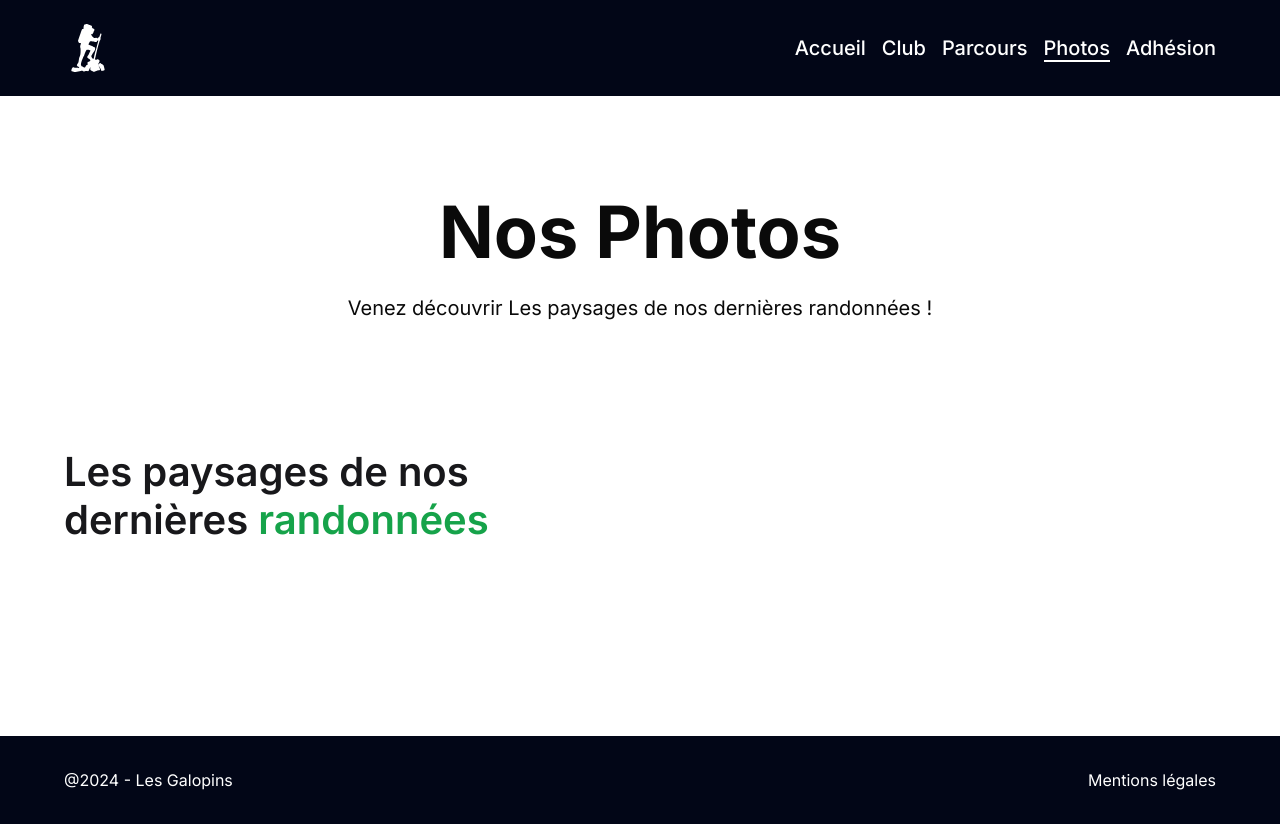
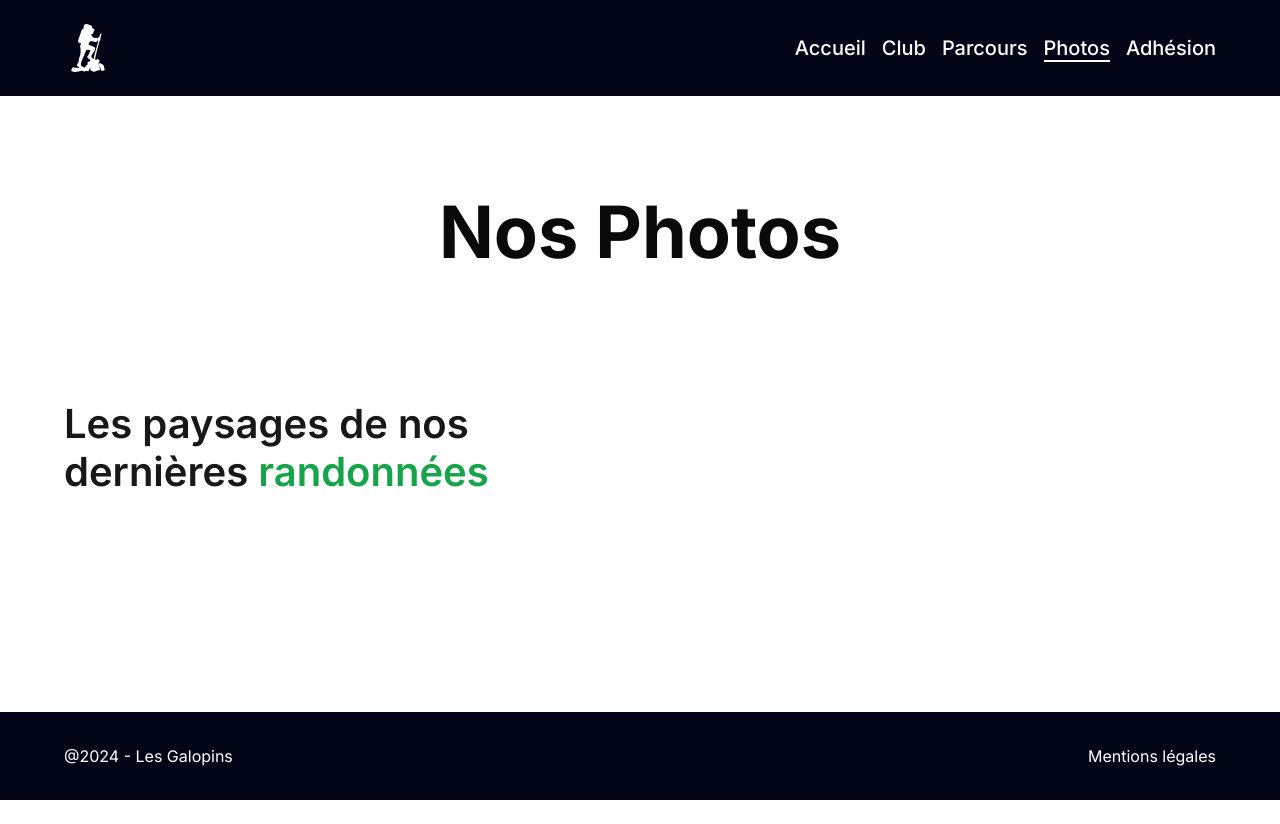
Before and after one commit to SebastienLaurentt/Galopins-Next-V2, a Next.js app: page /photos in a window 1280 px wide. After the commit the page ends 800 px from the top, so only its background shows below. Built offline with nearby package versions, Linux system fonts and the light colour scheme.

Commit message:
update photos page

```diff
--- a/app/photos/page.tsx
+++ b/app/photos/page.tsx
@@ -8,7 +8,6 @@ function Photos() {
     <main className="mb-20 md:mb-24 lg:mb-32">
     <PageTitle
       title="Nos Photos"
-      titleDescription="Venez découvrir Les paysages de nos dernières randonnées !"
     />
     <Section marginBottom={true} marginTop={false} classname="">
       <SectionHeader
```
